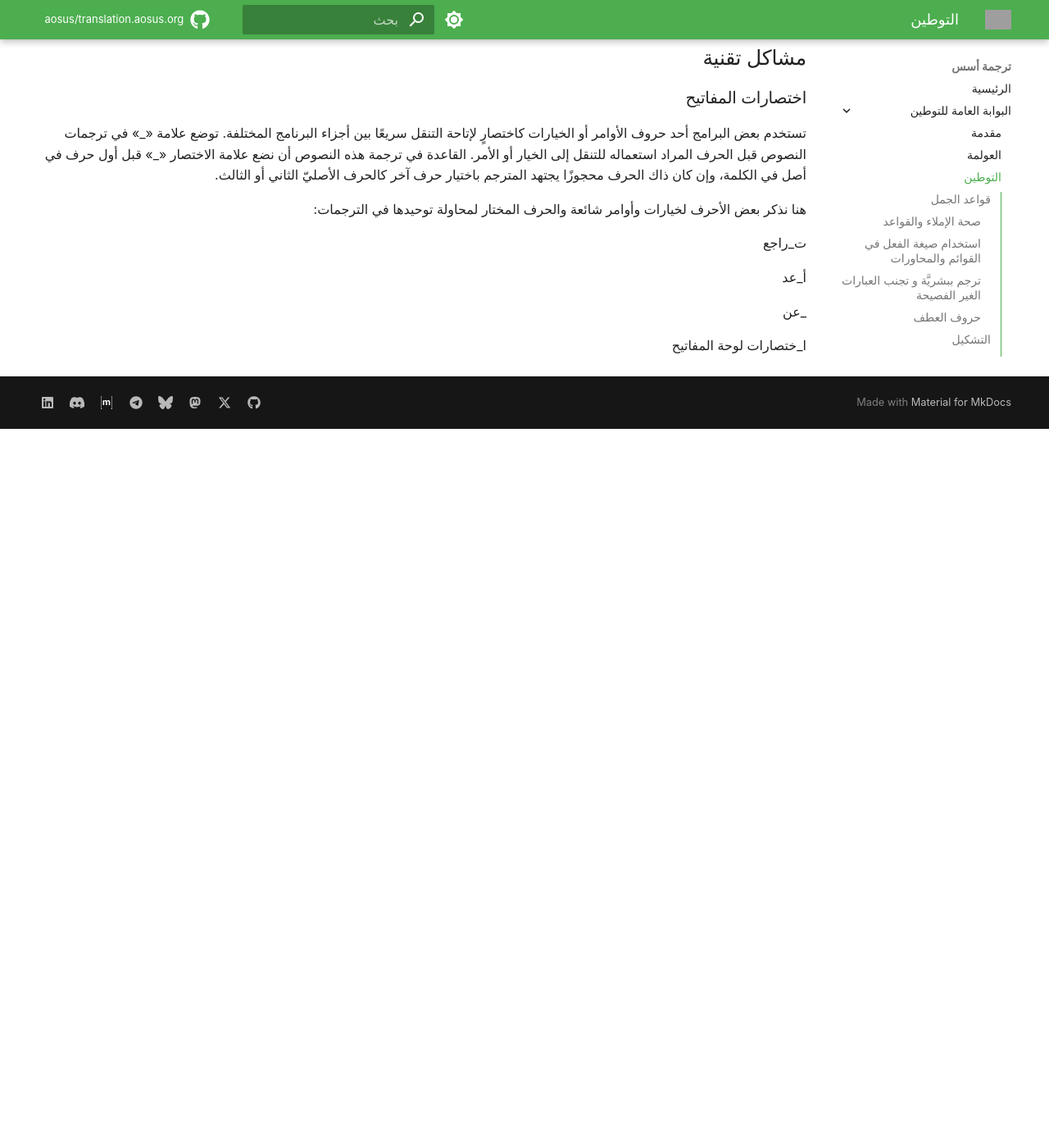
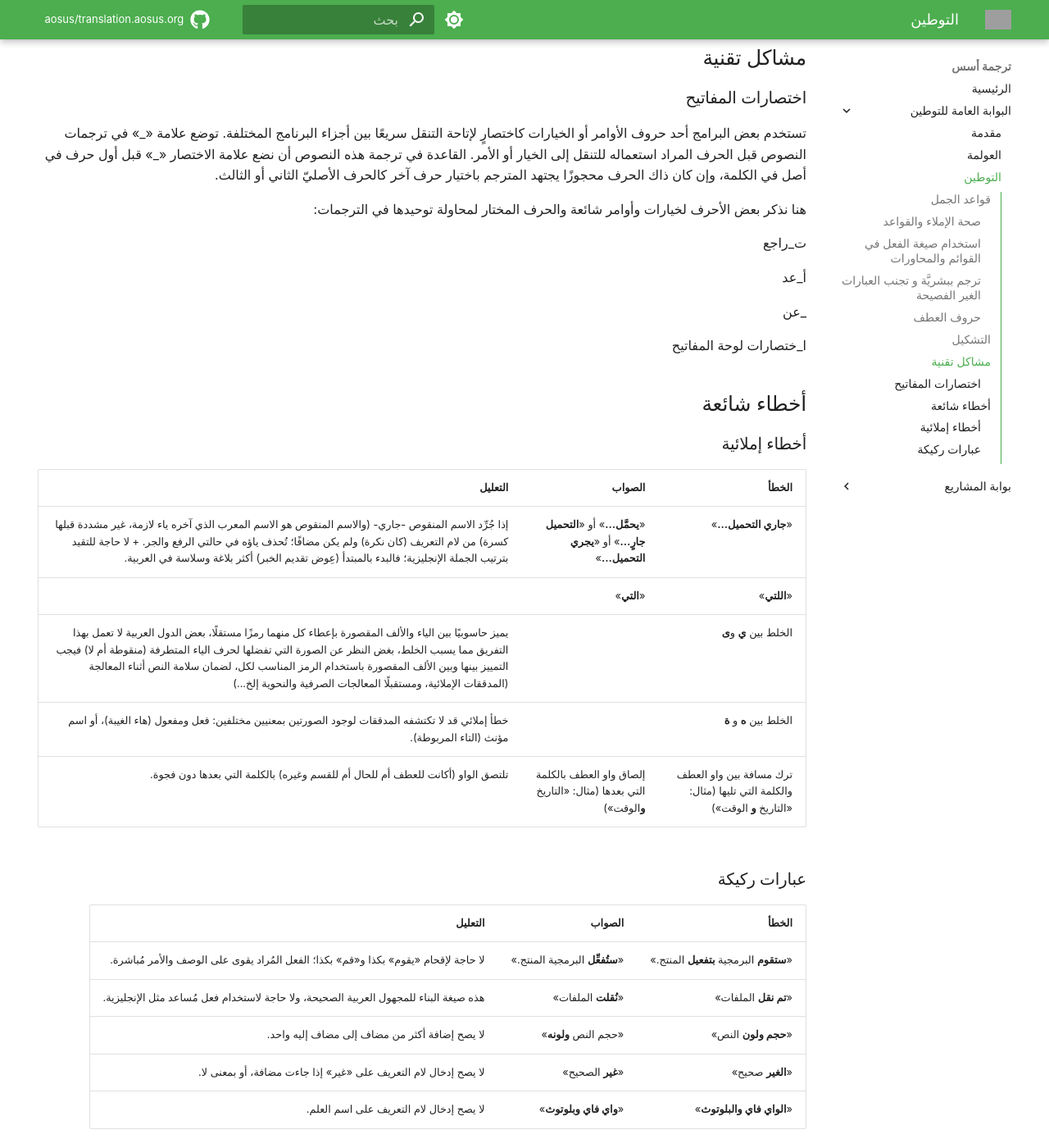
Before and after one commit to aosus/translation.aosus.org, an MkDocs documentation site: the page built from source/localization/l10n.md, in a window 1280 px wide and 1400 px high, scrolled down 2521 px. Shown: the whole window at 82% size. Built offline with MkDocs 1.6.1 and Material for MkDocs 9.7.7, drawn with Linux system fonts in a browser that asks for light colours; some web fonts are replaced; comment, search, counter and statistics services are not loaded; before the commit the page ends 3044 px from its top, so only the background shows below that; grey boxes are pictures that could not be loaded.

Commit message:
l10n: Common mistakes

```diff
--- a/source/localization/l10n.md
+++ b/source/localization/l10n.md
@@ -84,3 +84,22 @@
 _عن
 
 ا_ختصارات لوحة المفاتيح
+
+## أخطاء شائعة
+### أخطاء إملائية
+| الخطأ              | الصواب                                       | التعليل                                                                                                                                                                                                                                                                                                                                                                |
+|--------------------|----------------------------------------------|------------------------------------------------------------------------------------------------------------------------------------------------------------------------------------------------------------------------------------------------------------------------------------------------------------------------------------------------------------------------|
+| «**جاري التحميل…**»    | «**يحمَّل…**» أو «**التحميل جارٍ…**» أو «**يجري التحميل…**» | إذا جُرِّد الاسم المنقوص -جاري- (والاسم المنقوص هو الاسم المعرب الذي آخره  ياء لازمة، غير مشددة قبلها كسرة) من لام التعريف (كان نكرة) ولم يكن مضافًا؛  تُحذف ياؤه في حالتي الرفع والجر. + لا حاجة للتقيد بترتيب الجملة  الإنجليزية؛ فالبدء بالمبتدأ (عِوض تقديم الخبر) أكثر بلاغة وسلاسة في  العربية.                                                                        |
+| «**اللتي**»              | «**التي**»                                         |                                                                                                                                                                                                                                                                                                                                                                        |
+| الخلط بين  **ي**  و**ى** |                                              | يميز حاسوبيًا بين الياء والألف المقصورة بإعطاء كل منهما رمزًا مستقلًا،  بعض الدول العربية لا تعمل بهذا التفريق مما يسبب الخلط، بغض النظر عن  الصورة التي تفضلها لحرف الياء المتطرفة (منقوطة أم لا) فيجب التمييز بينها  وبين الألف المقصورة باستخدام الرمز المناسب لكل، لضمان سلامة النص أثناء  المعالجة (المدققات الإملائية، ومستقبلًا المعالجات الصرفية والنحوية  إلخ...) |
+| الخلط بين  **ه**  و  **ة** |                                              | خطأ إملائي قد لا تكتشفه المدققات لوجود الصورتين بمعنيين مختلفين: فعل ومفعول (هاء الغيبة)، أو اسم مؤنث (التاء المربوطة).                                                                                                                                                                                                                                                |
+| ترك مسافة بين واو العطف والكلمة التي تليها (مثال: «التاريخ **و** الوقت») | إلصاق واو العطف بالكلمة التي بعدها (مثال: «التاريخ **و**الوقت»)           | تلتصق الواو (أكانت للعطف أم للحال أم للقسم وغيره) بالكلمة التي بعدها  دون فجوة.                                                                                                                                                                                                                                                                                        |
+
+### عبارات ركيكة
+| الخطأ                                      | الصواب                        | التعليل                                                                              |
+|--------------------------------------------|-------------------------------|--------------------------------------------------------------------------------------|
+| «**ستقوم**  البرمجية  **بتفعيل**  المنتج.» | «**ستُفعِّل**  البرمجية المنتج.» | لا حاجة لإقحام «يقوم» بكذا و«قم» بكذا؛ الفعل المُراد يقوى على الوصف والأمر مُباشرة.    |
+| «**تم نقل**  الملفات»                      | «**نُقلت**  الملفات»           | هذه صيغة البناء للمجهول العربية الصحيحة، ولا حاجة لاستخدام فعل مُساعد مثل الإنجليزية. |
+| «**حجم ولون**  النص»                       | «حجم النص  **ولونه**»         | لا يصح إضافة أكثر من مضاف إلى مضاف إليه واحد.                                        |
+| «**الغير**  صحيح»                          | «**غير**  الصحيح»             | لا يصح إدخال لام التعريف على «غير» إذا جاءت مضافة، أو بمعنى لا.                      |
+| «**الواي فاي والبلوتوث**»                  | «**واي فاي وبلوتوث**»         | لا يصح إدخال لام التعريف على اسم العلم.                                              |
```
